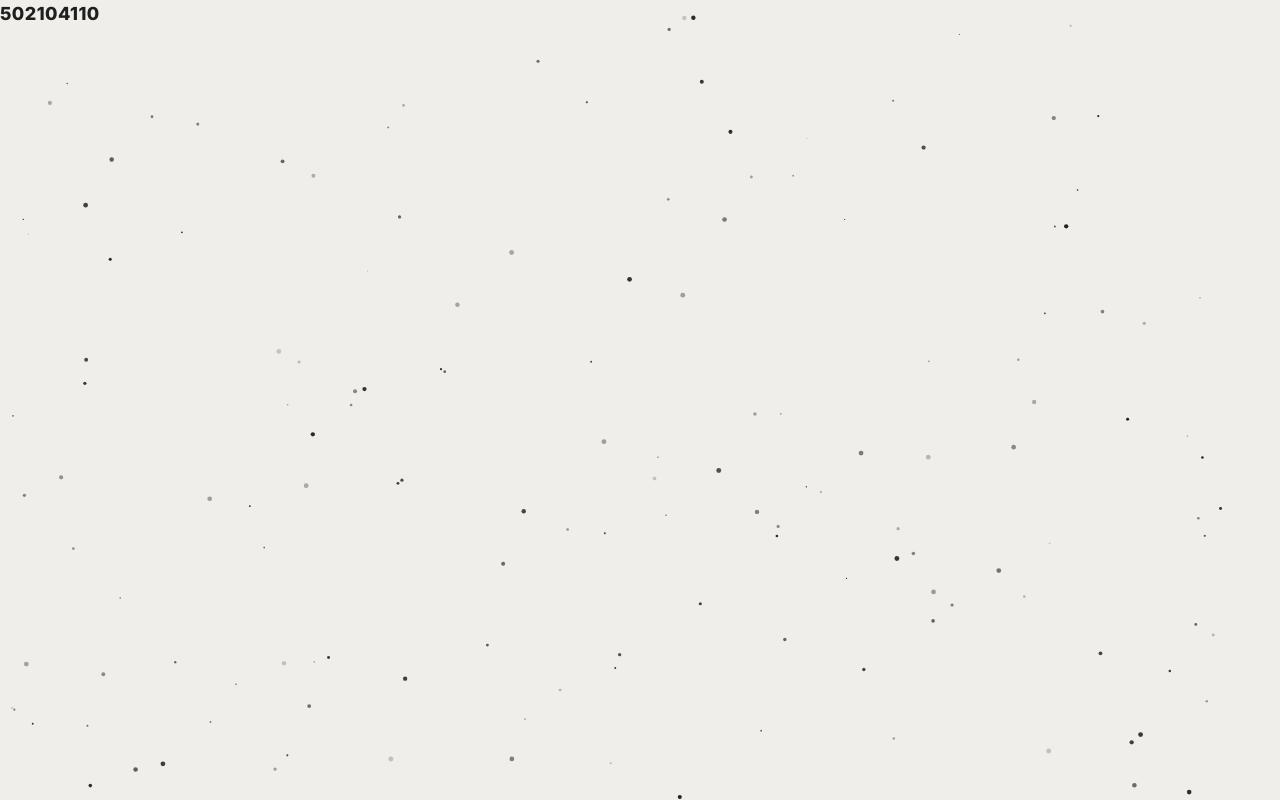
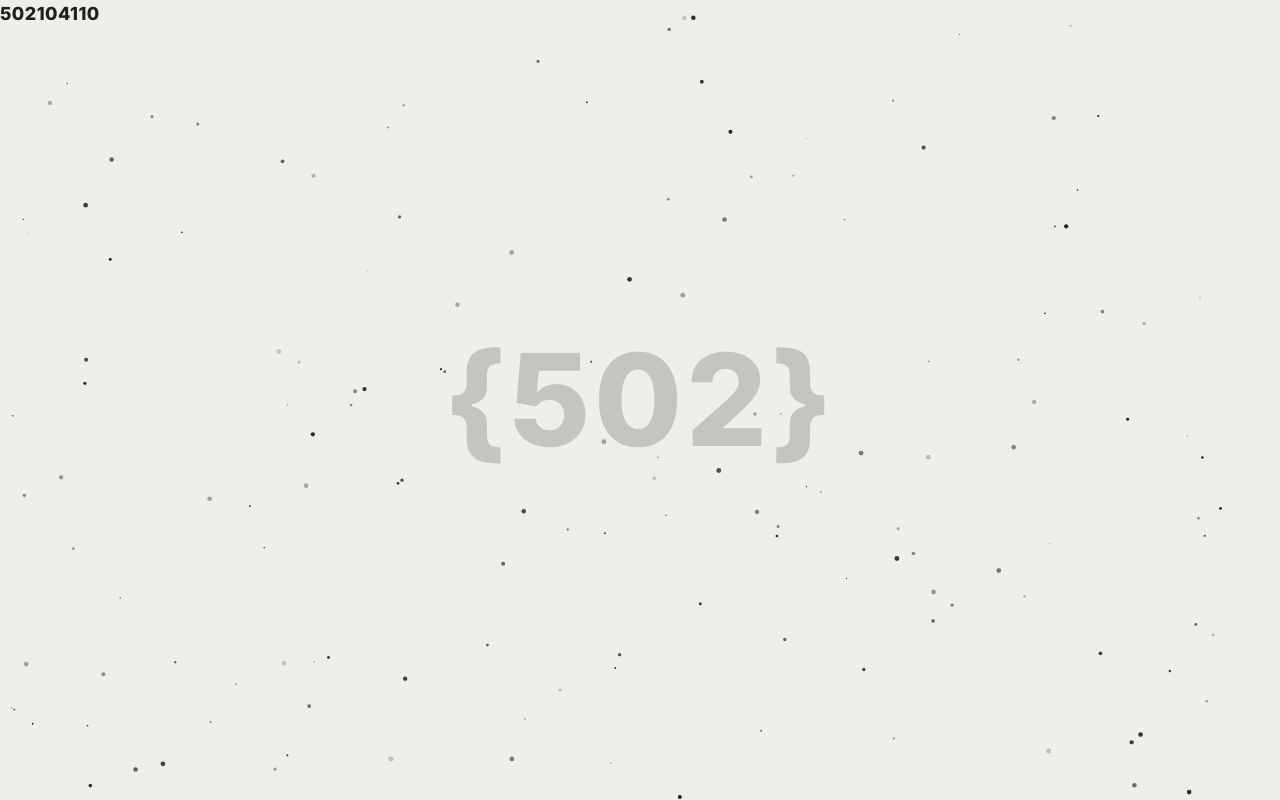
Before and after one commit to koma104/502104110, a Next.js app: page / in a window 1280 px wide. Built offline with nearby package versions, Linux system fonts and the light colour scheme.

Commit message:
feat: マウス追従型の円形ホバーエフェクトを実装

```diff
--- a/src/app/globals.css
+++ b/src/app/globals.css
@@ -21,7 +21,7 @@
   margin: 0;
   padding: 0;
   box-sizing: border-box;
-}
+  }
 
 html {
   scroll-behavior: smooth;
--- a/src/app/page.tsx
+++ b/src/app/page.tsx
@@ -1,4 +1,5 @@
 import StarBackground from '@/components/StarBackground';
+import CircleHoverEffect from '@/components/CircleHoverEffect';
 
 export default function Home() {
   return (
@@ -14,6 +15,20 @@ export default function Home() {
           </h1>
         </div>
       </header>
+
+      {/* Main Content - Centered */}
+      <main className="min-h-screen flex items-center justify-center">
+        <div className="text-center">
+          <CircleHoverEffect className="inline-block">
+            <h2
+              className="text-9xl font-extrabold tracking-wide opacity-20"
+              style={{ fontFamily: 'var(--font-inter)' }}
+            >
+              {'{502}'}
+            </h2>
+          </CircleHoverEffect>
+        </div>
+      </main>
     </div>
   );
 }
--- /dev/null
+++ b/src/components/CircleHoverEffect.tsx
@@ -0,0 +1,75 @@
+'use client';
+
+import { useRef, useEffect } from 'react';
+
+interface CircleHoverEffectProps {
+  children: React.ReactNode;
+  className?: string;
+}
+
+export default function CircleHoverEffect({ children, className = '' }: CircleHoverEffectProps) {
+  const containerRef = useRef<HTMLDivElement>(null);
+  const circleRef = useRef<HTMLDivElement>(null);
+
+  useEffect(() => {
+    const container = containerRef.current;
+    const circle = circleRef.current;
+
+    if (!container || !circle) return;
+
+    const handleMouseEnter = (e: MouseEvent) => {
+      // マウス位置を画面全体の座標で取得
+      const x = e.clientX;
+      const y = e.clientY;
+
+      // 円の位置をマウス位置に設定（fixed positioning）
+      circle.style.left = x + 'px';
+      circle.style.top = y + 'px';
+
+      // 円を表示して画面全体を覆うサイズに拡大
+      const size = Math.max(window.innerWidth, window.innerHeight) * 2;
+      circle.style.width = size + 'px';
+      circle.style.height = size + 'px';
+      circle.style.opacity = '1';
+      circle.style.transform = 'translate(-50%, -50%)';
+    };
+
+    const handleMouseLeave = () => {
+      // 円を非表示
+      circle.style.opacity = '0';
+      circle.style.width = '0px';
+      circle.style.height = '0px';
+    };
+
+    container.addEventListener('mouseenter', handleMouseEnter);
+    container.addEventListener('mouseleave', handleMouseLeave);
+
+    return () => {
+      container.removeEventListener('mouseenter', handleMouseEnter);
+      container.removeEventListener('mouseleave', handleMouseLeave);
+    };
+  }, []);
+
+  return (
+    <>
+      {/* 円形背景 - 画面全体に固定 */}
+      <div
+        ref={circleRef}
+        className="fixed bg-black rounded-full opacity-0 transition-all duration-500 ease-out pointer-events-none z-10"
+        style={{
+          width: '0px',
+          height: '0px',
+          transform: 'translate(-50%, -50%)',
+        }}
+      />
+
+      {/* コンテンツ */}
+      <div
+        ref={containerRef}
+        className={`relative cursor-pointer ${className}`}
+      >
+        {children}
+      </div>
+    </>
+  );
+}
```
